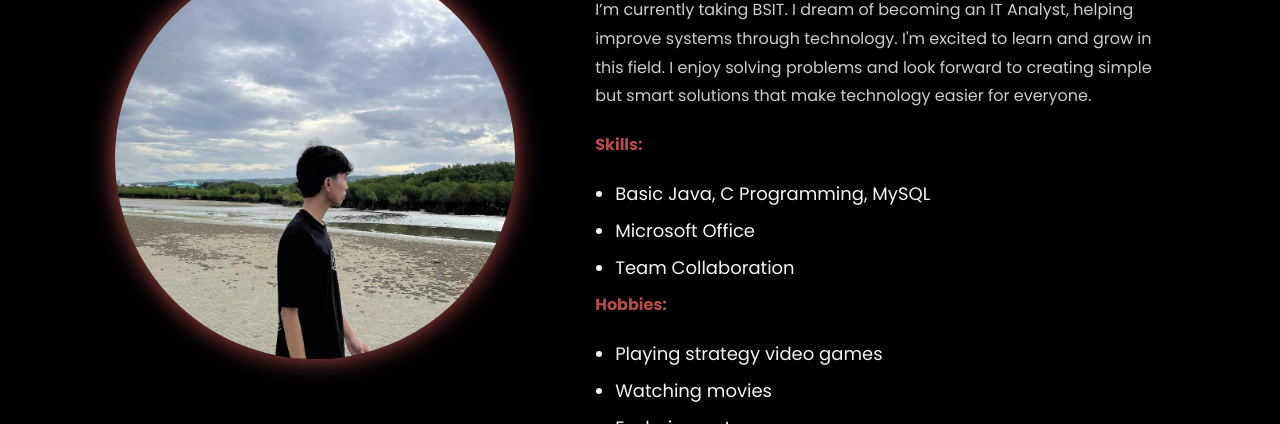
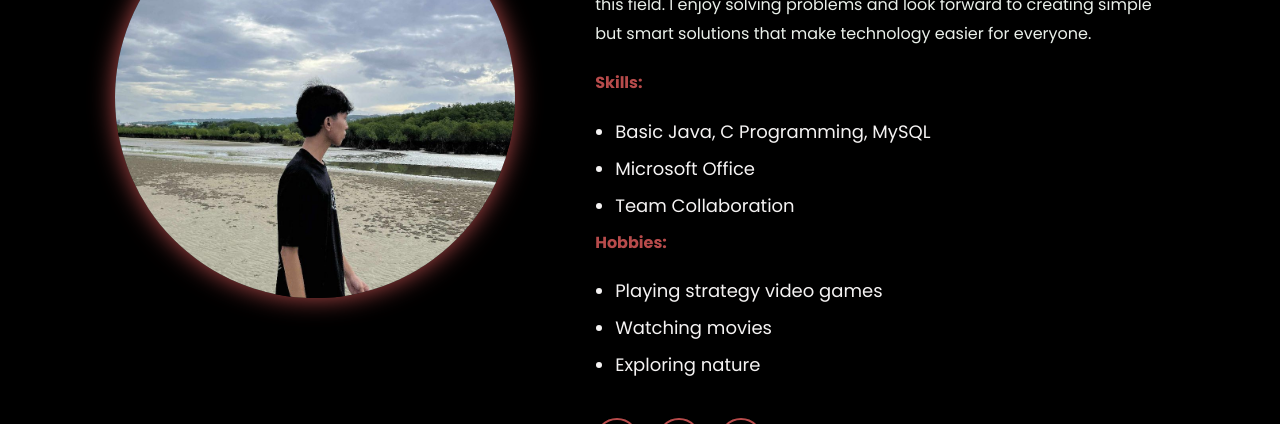
Before and after one commit to jerichoalcalapogi/ALCALA-JERICHO-WS301, a plain HTML site: page index.html in a window 1280 px wide. Shown: the part 330-754 px from the top of the page. Drawn offline with Linux system fonts and the light colour scheme.

```diff
--- a/index.html
+++ b/index.html
@@ -11,7 +11,7 @@
     <header>
         <a href="#" class="logo"> Portfolio</a>
         <nav>
-            <a href="#home" class="active"> Home</a>
+
         </nav>
     </header>
 
@@ -48,6 +48,7 @@
                 <a href="#"> <i class="fab fa-facebook"></i> </a>
                 <a href="#"> <i class="fab fa-x-twitter"></i> </a>
                 <a href="#"> <i class="fab fa-instagram"></i> </a>
+
             </div>
         </div>
     </section>
--- a/style.css
+++ b/style.css
@@ -1,4 +1,4 @@
-/* --- Global Variables and Base Styles --- */
+
 @import url('https://fonts.googleapis.com/css2?family=Poppins:wght@300;400;500;600;700;800;900&display=swap');
 
 :root {
@@ -12,10 +12,6 @@
 * {
     margin: 0;
     padding: 0;
-    box-sizing: border-box;
-    text-decoration: none;
-    border: none;
-    outline: none;
     font-family: 'Poppins', sans-serif;
 }
 
@@ -108,7 +104,7 @@
     gap: 8rem;
     flex-direction: row;
     text-align: left;
-    padding-top: 10rem;
+    padding-top: 3rem;
     background-color: var(--background-color);
 }
 
@@ -128,7 +124,7 @@
     font-size: 1.6rem;
     line-height: 1.8;
     margin-bottom: 2rem;
-    color: #ccc;
+    color: #eaf0ea;
 }
 
 .home-img {
@@ -139,9 +135,9 @@
     width: 32vw;
     max-width: 400px;
     border-radius: 50%;
-    box-shadow: 0 0 25px var(--primary-color);
     cursor: pointer;
     transition: 0.2s linear;
+    box-shadow: 0 0 25px var(--primary-color);
 }
 
 .home-img img:hover {
@@ -151,7 +147,7 @@
 
 .skills-hobbies {
 
-    margin-top: 2rem;
+    margin-top: 1 rem;
     width: 100%;
     max-width: 800px;
 }
@@ -159,7 +155,7 @@
 .skills-hobbies h2 {
     font-size: 4rem;
     color: var(--accent-color);
-    margin-bottom: 2rem;
+    margin-bottom: 1rem;
 }
 
 .skills-hobbies ul {
```
